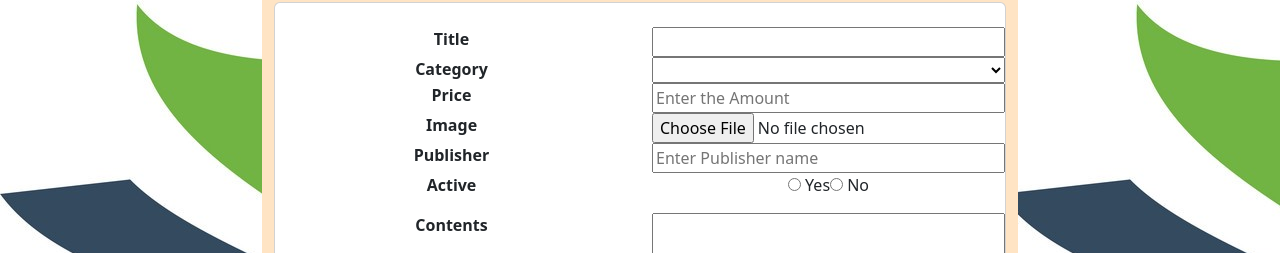
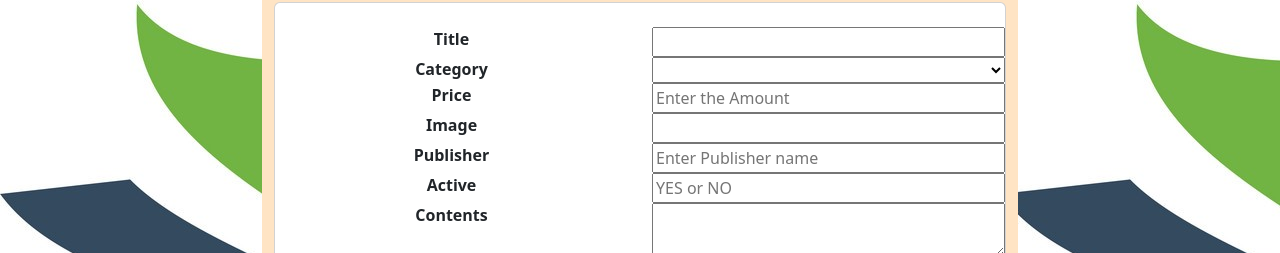
Before and after one commit to shreeramhegde6/DigitalBook_UseCase, an Angular app in the folder DigitalBookProject/: page /createbook in a window 1280 px wide. Shown: the part 174-427 px from the top of the page. Built offline with nearby package versions, Linux system fonts and the light colour scheme; no server answers.

Commit message:
createbookFix

```diff
--- a/DigitalBookProject/src/app/app-routing.module.ts
+++ b/DigitalBookProject/src/app/app-routing.module.ts
@@ -4,12 +4,14 @@ import { CreatbookComponent } from './author/creatbook/creatbook.component';
 import { HomeComponent } from './header/home/home.component';
 import { LoginComponent } from './header/login/login.component';
 import { SignupComponent } from './header/signup/signup.component';
+import { SearchbookComponent } from './reader/searchbook/searchbook.component';
 
 const routes: Routes = [
   {path:'',component : LoginComponent},
   {path:'createbook',component : CreatbookComponent},
   {path : 'signup', component : SignupComponent},
    {path:'home',component : LoginComponent},
+   {path:'searchbook',component : SearchbookComponent},
 
   // {path : 'signupadd', loadChildren :()=>import('../signup/signup.module').then(m=>m.SignupModule)}
 
--- a/DigitalBookProject/src/app/author/creatbook/creatbook.component.html
+++ b/DigitalBookProject/src/app/author/creatbook/creatbook.component.html
@@ -36,8 +36,8 @@
                         <div class="form-group col-sm-6 flex-column d-flex"> <label
                                 class="form-control-label px-3"><b>Price</b></label> </div>
 
-                        <div class="form-group col-sm-6 flex-column d-flex"><input type="text" id="fname" name="fname"
-                                placeholder="Enter the Amount" onblur="validate(1)"> </div>
+                        <div class="form-group col-sm-6 flex-column d-flex"><input type="text" id="fname" name="Pricename"
+                               [ngModel]="FormData.price" placeholder="Enter the Amount"> </div>
                     </div>
 
                     <div class="row justify-content-between text-left">
@@ -45,7 +45,8 @@
                                 class="form-control-label px-3"><b>Image</b></label> </div>
 
                         <div class="form-group col-sm-6 flex-column d-flex">
-                            <input type="file" class="form-control-file" id="exampleFormControlFile1">
+                            <!-- <input type="file" class="form-control-file" id="exampleFormControlFile1"> -->
+                            <input type="text" name="image" [ngModel]="FormData.image" class="form-control-file" id="exampleFormControlFile1">
                         </div>
                         <!-- <input type="textarea" id="fname" name="fname" placeholder="Enter your first name" onblur="validate(1)">  </div> -->
                     </div>
@@ -55,8 +56,17 @@
                                 class="form-control-label px-3"><b>Publisher</b></label> </div>
 
                         <div class="form-group col-sm-6 flex-column d-flex"><input type="text" id="fname" name="fname"
-                                placeholder="Enter Publisher name" onblur="validate(1)"> </div>
+                               [ngModel]="FormData.publisher" placeholder="Enter Publisher name" > </div>
                     </div>
+
+                    <div class="row justify-content-between text-left">
+                        <div class="form-group col-sm-6 flex-column d-flex"> <label
+                                class="form-control-label px-3"><b>Active</b></label> </div>
+
+                        <div class="form-group col-sm-6 flex-column d-flex"><input type="text" id="fname" name="fname"
+                               [ngModel]="FormData.active" placeholder="YES or NO" > </div>
+                    </div>
+<!--
                     <div class="row justify-content-between text-left">
                         <div class="form-group col-sm-6 flex-column d-flex"> <label
                                 class="form-control-label px-3"><b>Active</b></label> </div>
@@ -65,14 +75,14 @@
                                     <span class="populated"><input type="radio" name="active" value="yes" [(ngModel)]="FormData.active" class="eventAmount" checked="checked"/> Yes</span>
                                     <span  class="populated"><input type="radio" name="active" [(ngModel)]="FormData.active" value="no" class="eventAmount" /> No</span>
                                     </p>
-                    </div>
+                    </div> -->
 
                         <!-- <div class="form-group col-sm-6 flex-column d-flex">
                         Yes<input type="radio" id="yes" name="active">No
                         <div class="form-grop col sm-6 flex-column d-flex"><input type="radio" id="no" name="active"></div>
 
                     </div> -->
-                    </div>
+                    <!-- </div> -->
                     <div class="row justify-content-between text-left">
                         <div class="form-group col-sm-6 flex-column d-flex"> <label
                                 class="form-control-label px-3"><b>Contents</b></label> </div>
--- a/DigitalBookProject/src/app/author/creatbook/creatbook.component.ts
+++ b/DigitalBookProject/src/app/author/creatbook/creatbook.component.ts
@@ -11,7 +11,7 @@ export class CreatbookComponent implements OnInit {
   FormData:CreateBook=new CreateBook();
   CreateBookModels:Array<CreateBook>=new Array<CreateBook>();
 
-  constructor(private http:HttpClient ) {}
+  constructor(private http:HttpClient) {}
 
 
 
@@ -26,16 +26,17 @@ export class CreatbookComponent implements OnInit {
   }
 
 
-  Success(input:any){
-    this.CreateBookModels=input;
-  }
+     Success(input: any) {
+    console.log(input);
+     this.CreateBookModels = input;
+   }
 
   popUp(){
     alert("added"+this.FormData.category);
   }
 
   EditAuthor(input: any) {
-    debugger;
+    //debugger;
     this.FormData = input;
   }
 
@@ -44,4 +45,54 @@ export class CreatbookComponent implements OnInit {
     this.CreateBookModels[dltItem]=new CreateBook();
   }
 
+
+  // // Customer Code Referance
+
+  // Success(input: any) {
+  //   console.log(input);
+  //   this.CreateBookModels = input;
+  // }
+
+
+  // GetDataFromServer() {
+  //   this.http.get("https://localhost:44354/api/Customer").subscribe(res => this.Success(res), res => console.log(res));
+
+  // }
+  // title = 'sample-project';
+  // imageURL = "././assets/image.jpg";
+  // isEdit = false;
+
+  // Add() {
+  //   //debugger;
+  //   // console.log('HI');
+  //   // alert('HI');
+
+  //   // this.CustomerModels.push(this.CustomerModel);
+  //   // console.log(this.CustomerModels);
+  //   // var customerdto = {
+  //   //   customerCode: this.CustomerModel.customerCode,
+  //   //   customerName: this.CustomerModel.customerName,
+  //   //   customerAmount: this.CustomerModel.customerAmount
+  //   // };
+  //   if (this.isEdit) {
+  //     this.http.put("https://localhost:44354/api/Customer", customerdto).subscribe(res => this.PostSuccess(res), res => console.log(res))
+  //   }
+  //   else {
+  //     this.http.post("https://localhost:44354/api/Customer", customerdto).subscribe(res => this.PostSuccess(res), res => console.log(res))
+  //   }
+
+  //   this.CustomerModel = new Customer();
+  // }
+  // PostSuccess(input: any) {
+  //   this.GetDataFromServer();
+  // }
+  // EditCustomer(input: any) {
+  //   debugger;
+  //   this.isEdit = true;
+  //   this.CustomerModel = input;
+  // }
+  // DeleteCustomer(input: any) {
+  //   this.http.delete("https://localhost:44354/api/Customer?id=" + input.id).subscribe(res => this.PostSuccess(res), res => console.log(res));
+  // }
+
 }
--- a/DigitalBookProject/src/app/header/login/login.component.html
+++ b/DigitalBookProject/src/app/header/login/login.component.html
@@ -106,7 +106,7 @@
                          <a class="btn btn-primary" (click)="loginUser()" role="button" >Login</a>
                         <!-- <button type="button" class="btn btn-primary" (click)="loginUser()"></button> -->
                         <div *ngIf="correctLogin" class="alert alert-primary" role="alert">
-                          <strong>Login Success!!</strong> <a  class="alert-link" href="createbook">Click here to Continue</a>
+                          <strong>Login Success!!</strong> <a  class="alert-link" href="searchbook">Click here to Continue</a>
                         </div>.
                         <div *ngIf="wrong" class="alert alert-danger" role="alert">
                           <strong>Login Failed!! Please Check Your Credentials</strong> <a  class="alert-link" [routerLink]="['']">Click here to Try It Again!!</a>
--- a/DigitalBookProject/src/app/header/login/usermodel.ts
+++ b/DigitalBookProject/src/app/header/login/usermodel.ts
@@ -15,7 +15,7 @@ export class UserModel{
         var validationcollection=[];
         validationcollection.push(Validators.required);
         validationcollection.push(Validators.pattern("^[0-9]{3,3}$"));
-        //this.formCustomerGroup.addControl("CustomerCodeControl",new FormControl('',Validators.compose(validationcollection)));
+
 
     }
 
```
